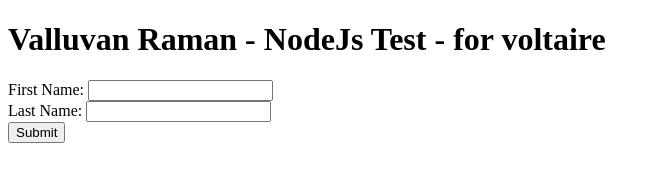
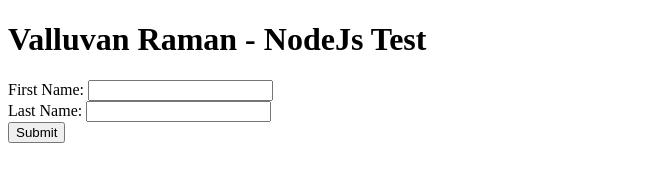
Before and after one commit to valluvanraman/hrms, a website: page index.html in a window 1280 px wide. Shown: the whole page, without its empty margins (0-660 px from the left). Drawn offline with Linux system fonts and the light colour scheme.

Commit message:
Update index.html

```diff
--- a/index.html
+++ b/index.html
@@ -7,7 +7,7 @@
 </head>
 <body>
 
-    <h1> Valluvan Raman - NodeJs Test - for voltaire</h1>
+    <h1> Valluvan Raman - NodeJs Test </h1>
     <form action="/submit-student-data" method="post">
         First Name: <input name="firstName" type="text" /> <br />
         Last Name: <input name="lastName" type="text" /> <br />
```
